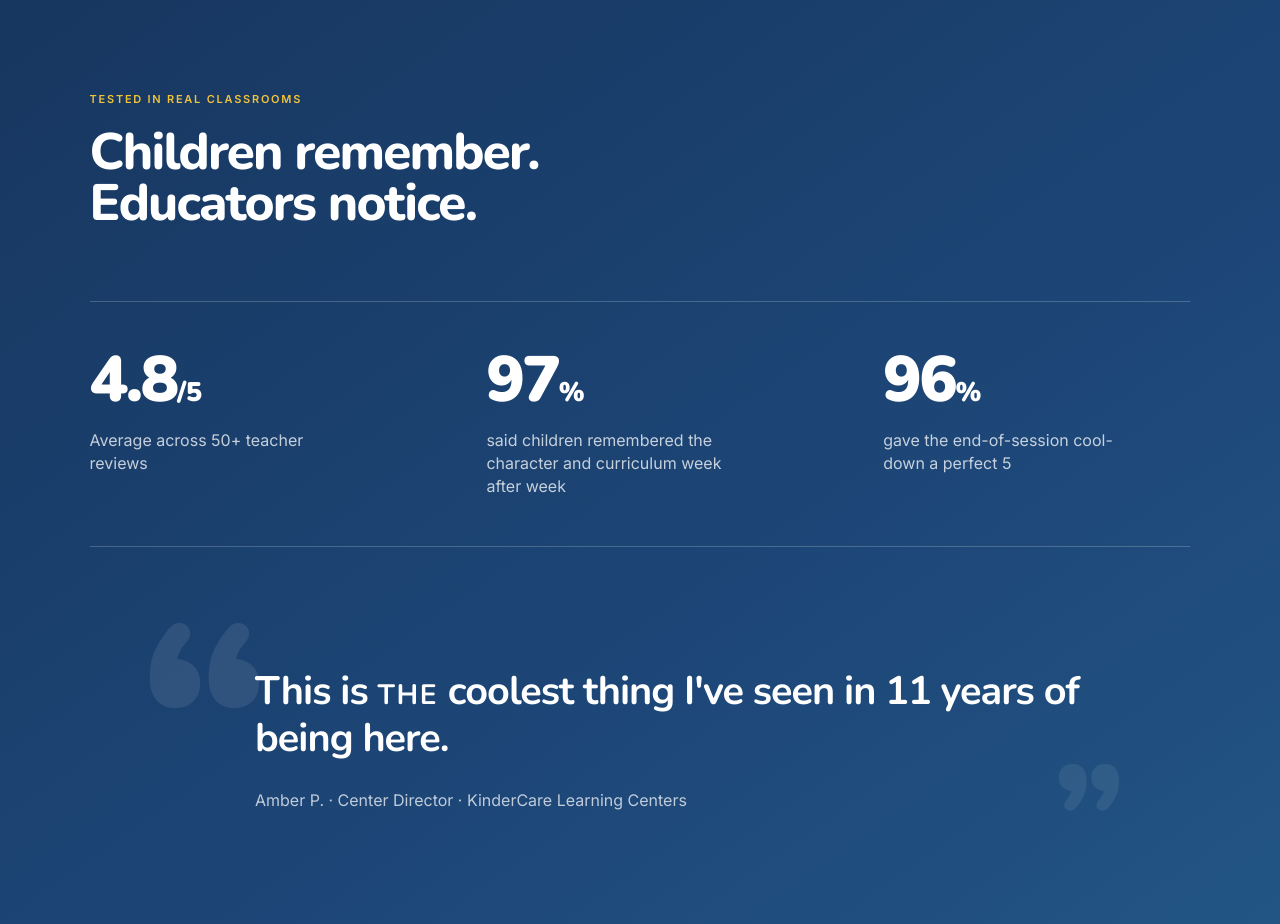
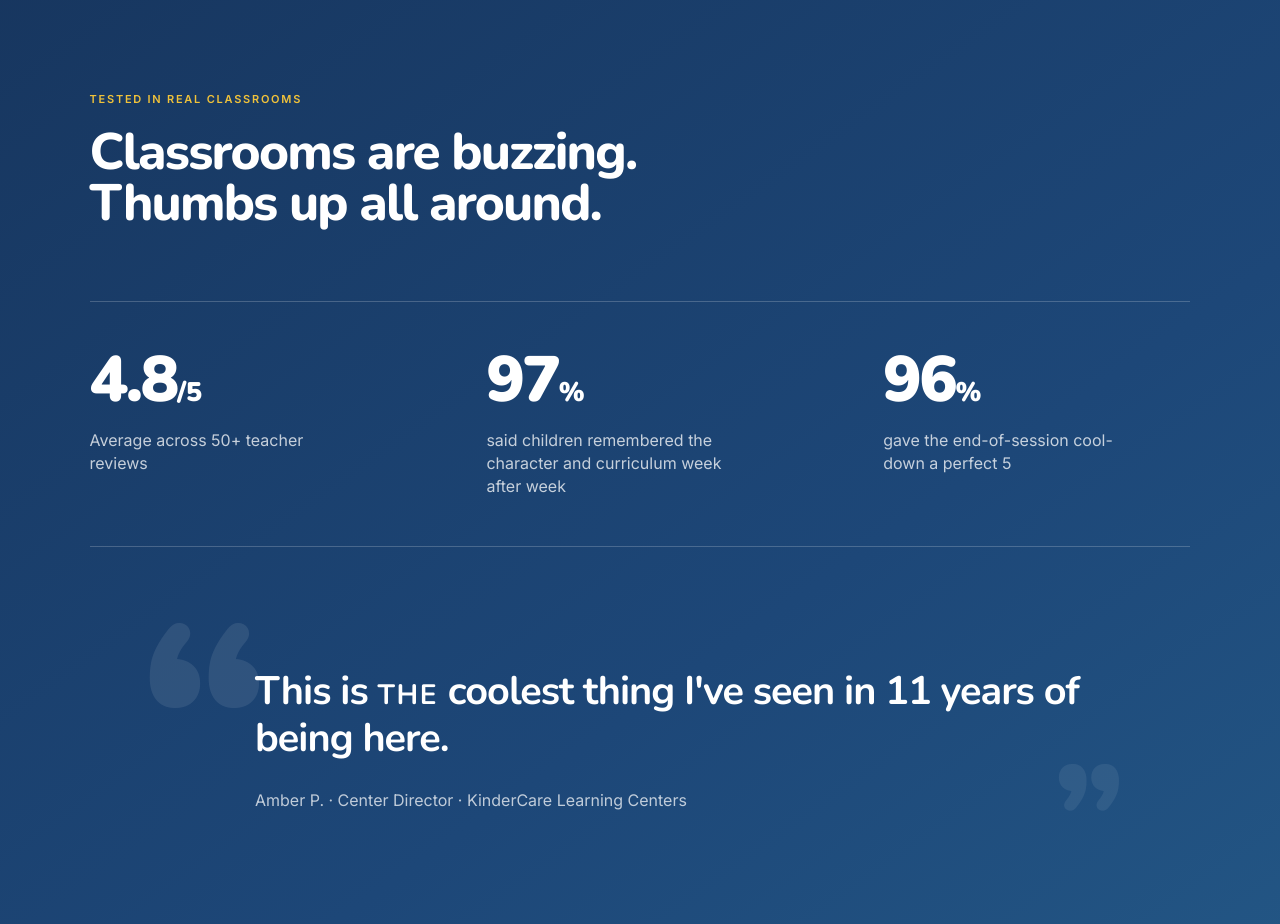
Before and after one commit to Jawly-kids/jawly.kids, a Next.js app: page / in a window 1280 px wide. Shown: the part 4680-5604 px from the top of the page. Built offline with nearby package versions, Linux system fonts and the light colour scheme.

Commit message:
Refresh homepage proof headline

```diff
--- a/app/page.tsx
+++ b/app/page.tsx
@@ -123,7 +123,7 @@ export default function Home() {
       <section className={styles.proof} aria-labelledby="proof-title">
         <div className={styles.proofHeading}>
           <p className={styles.eyebrowDark}>Tested in real classrooms</p>
-          <h2 id="proof-title">Children remember.<br />Educators notice.</h2>
+          <h2 id="proof-title">Classrooms are buzzing.<br />Thumbs up all around.</h2>
         </div>
         <div className={styles.stats}>
           <div><strong>4.8<span>/5</span></strong><p>Average across 50+ teacher reviews</p></div>
```
